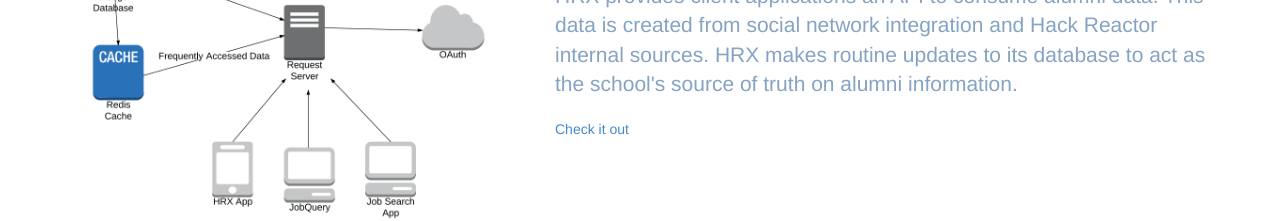
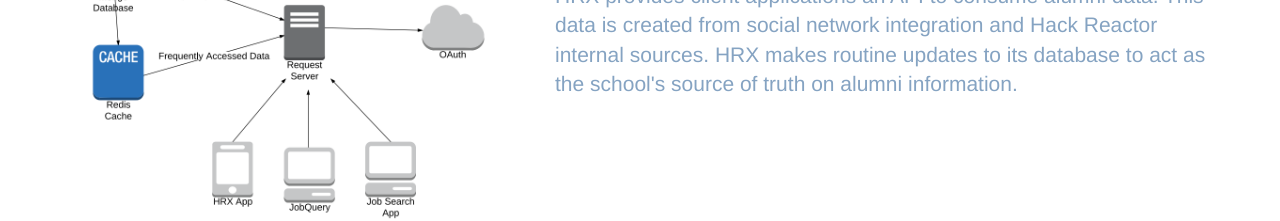
Before and after one commit to rcpeng34/personalsite, a website: page public/html/projects.html in a window 1280 px wide. Shown: the part 880-1101 px from the top of the page. Drawn offline with nearby package versions, Linux system fonts and the light colour scheme; files that its build step writes are made by us from their sources; files whose address does not match are found by name.

Commit message:
Comments out currently unreleased link

```diff
--- a/public/html/projects.html
+++ b/public/html/projects.html
@@ -190,7 +190,7 @@
           <p class="lead">HRX provides client applications an API to consume alumni data.
           This data is created from social network integration and Hack Reactor internal sources.
           HRX makes routine updates to its database to act as the school's source of truth on alumni information.</p>
-          <a href="http://hrx.hackreactor.com" target="_blank">Check it out</a>
+          <!-- <a href="http://hrx.hackreactor.com" target="_blank">Check it out</a> -->
         </div>
       </div>
 
```
